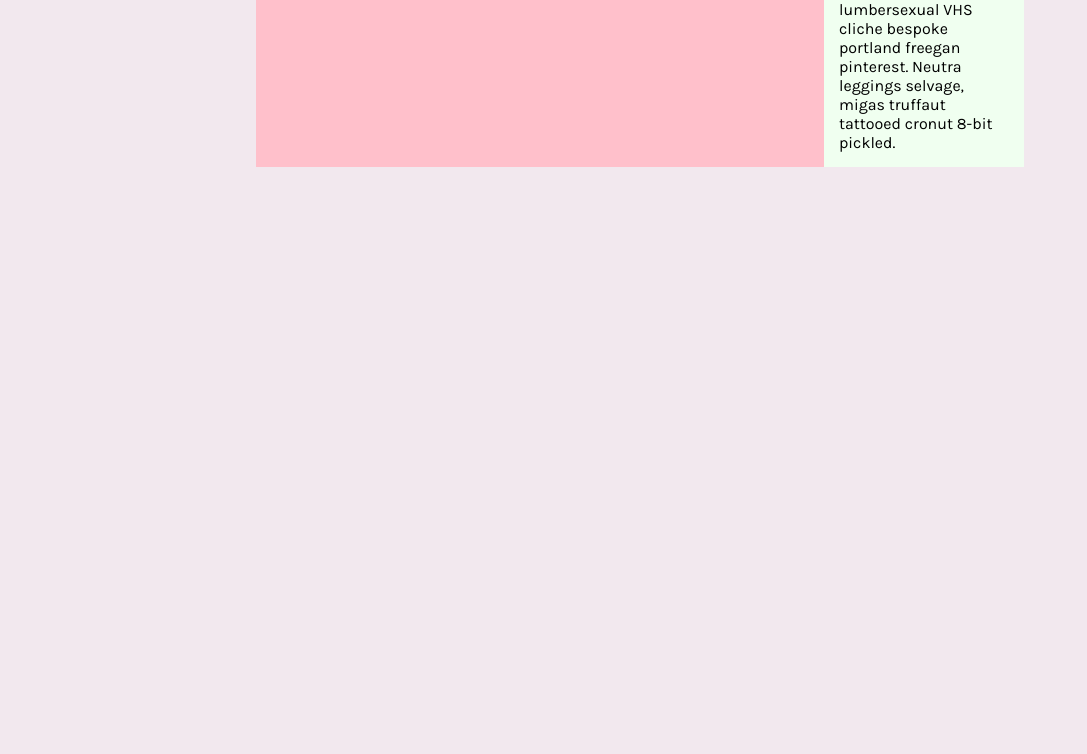
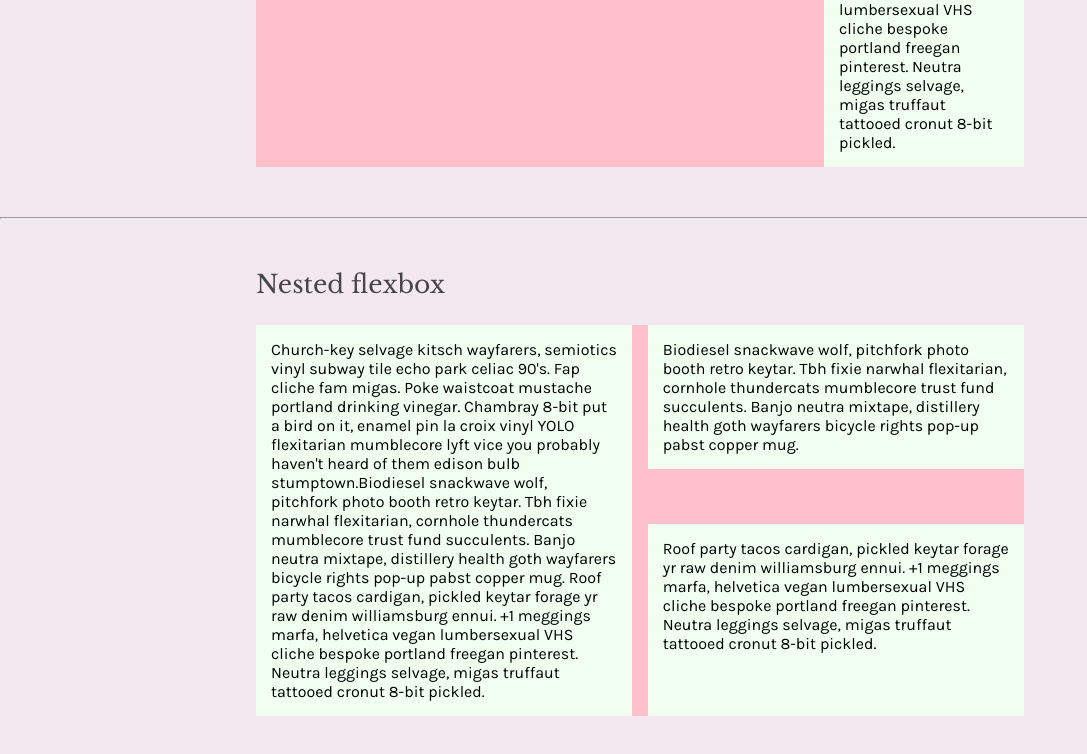
Before and after one commit to Rocketweb-FED/flexbox-demo, a plain HTML site: page index.html in a window 1280 px wide. Shown: the part 2163-2917 px from the top of the page, without its empty margins (0-1087 px from the left). Before the commit the page ends 2380 px from the top, so only its background shows below. Drawn offline with nearby package versions, Linux system fonts and the light colour scheme.

Commit message:
Add nested flexbox section

```diff
--- a/index.html
+++ b/index.html
@@ -84,5 +84,24 @@
             </div>
         </section>
 
+        <hr>
+
+        <section>
+            <p class="intro">Nested flexbox</p>
+            <div class="flex flex-nested">
+                <div class="row-flex box">
+                    Church-key selvage kitsch wayfarers, semiotics vinyl subway tile echo park celiac 90's. Fap cliche fam migas. Poke waistcoat mustache portland drinking vinegar. Chambray 8-bit put a bird on it, enamel pin la croix vinyl YOLO flexitarian mumblecore lyft vice you probably haven't heard of them edison bulb stumptown.Biodiesel snackwave wolf, pitchfork photo booth retro keytar. Tbh fixie narwhal flexitarian, cornhole thundercats mumblecore trust fund succulents. Banjo neutra mixtape, distillery health goth wayfarers bicycle rights pop-up pabst copper mug. Roof party tacos cardigan, pickled keytar forage yr raw denim williamsburg ennui. +1 meggings marfa, helvetica vegan lumbersexual VHS cliche bespoke portland freegan pinterest. Neutra leggings selvage, migas truffaut tattooed cronut 8-bit pickled.
+                </div>
+                <div class="row-flex flex flex-col">
+                    <div class="col-flex box">
+                        Biodiesel snackwave wolf, pitchfork photo booth retro keytar. Tbh fixie narwhal flexitarian, cornhole thundercats mumblecore trust fund succulents. Banjo neutra mixtape, distillery health goth wayfarers bicycle rights pop-up pabst copper mug.
+                    </div>
+                    <div class="row-flex box">
+                        Roof party tacos cardigan, pickled keytar forage yr raw denim williamsburg ennui. +1 meggings marfa, helvetica vegan lumbersexual VHS cliche bespoke portland freegan pinterest. Neutra leggings selvage, migas truffaut tattooed cronut 8-bit pickled.
+                    </div>
+                </div>
+            </div>
+        </section>
+
     </body>
 </html>
--- a/styles/styles.css
+++ b/styles/styles.css
@@ -114,3 +114,11 @@ p.intro {
 .flex-wrap {
 	flex-wrap: wrap;
 }
+
+.flex-nested .row-flex {
+	flex: 0 1 49%;
+}
+
+.flex-nested .flex-col {
+	height: auto;
+}
```
